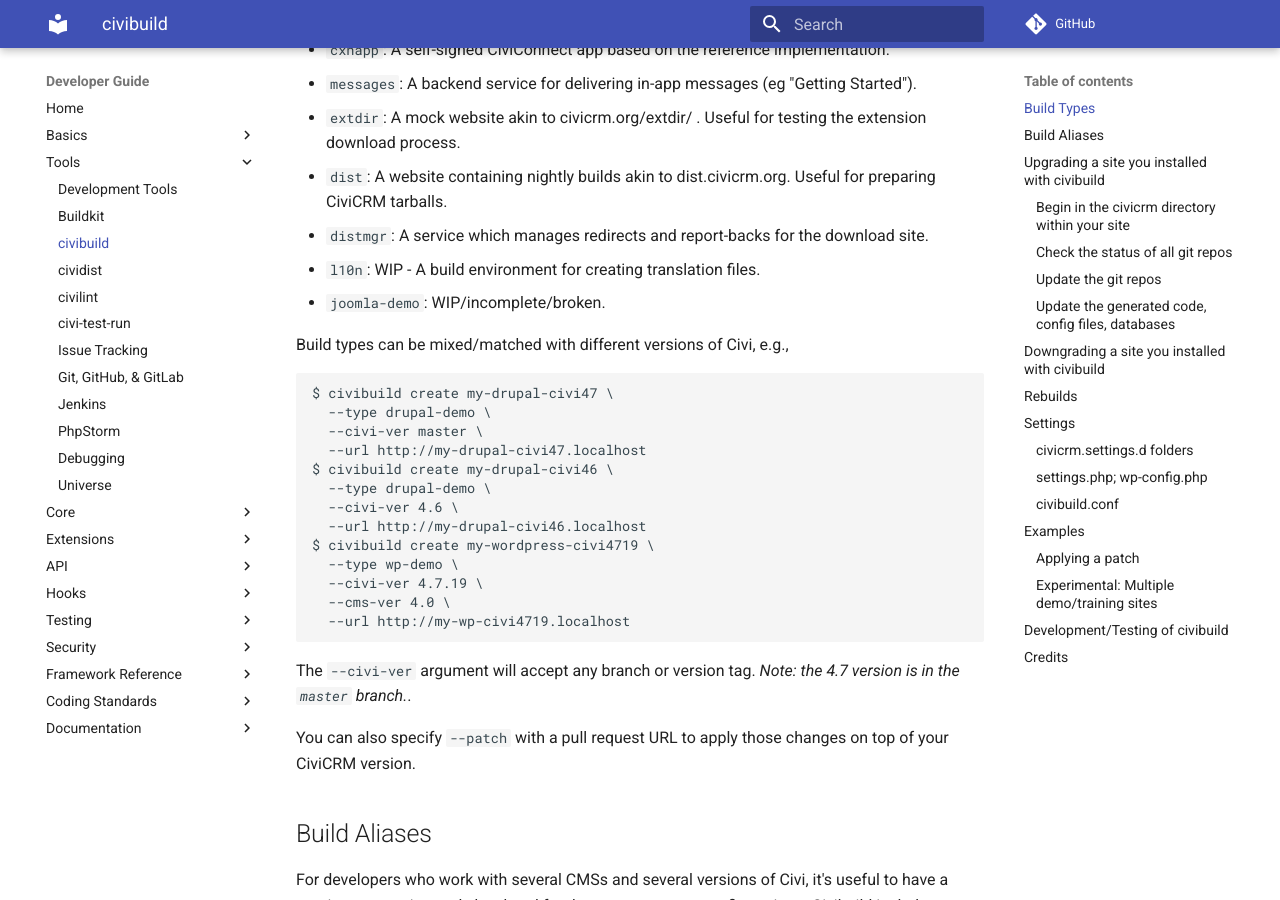
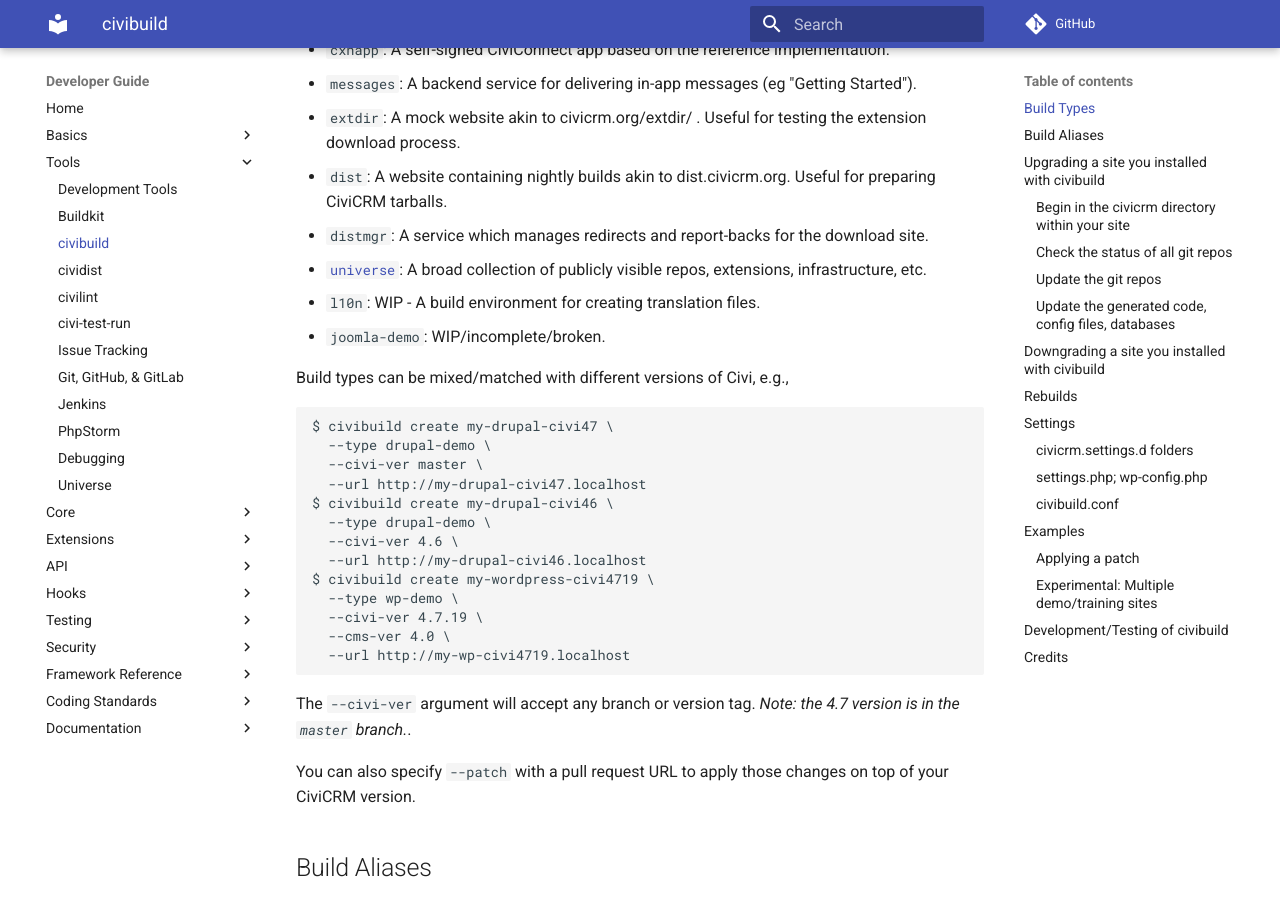
Before and after one commit to civicrm/civicrm-dev-docs, an MkDocs documentation site: the page built from docs/tools/civibuild.md, in a window 1280 px wide and 900 px high, scrolled down 1369 px. Built offline with MkDocs 1.6.1 and Material for MkDocs 9.7.7, drawn with Linux system fonts in a browser that asks for light colours; comment, search, counter and statistics services are not loaded; old or Windows-style settings are respelled for this version of MkDocs.

Commit message:
tools/civibuild.md - Mention "universe" build type (#195)

```diff
--- a/docs/tools/civibuild.md
+++ b/docs/tools/civibuild.md
@@ -39,6 +39,7 @@
 * `extdir`: A mock website akin to civicrm.org/extdir/ . Useful for testing the extension download process.
 * `dist`: A website containing nightly builds akin to dist.civicrm.org. Useful for preparing CiviCRM tarballs.
 * `distmgr`: A service which manages redirects and report-backs for the download site.
+* [`universe`](/tools/universe.md): A broad collection of publicly visible repos, extensions, infrastructure, etc.
 * `l10n`: WIP - A build environment for creating translation files.
 * `joomla-demo`: WIP/incomplete/broken.
 
```
